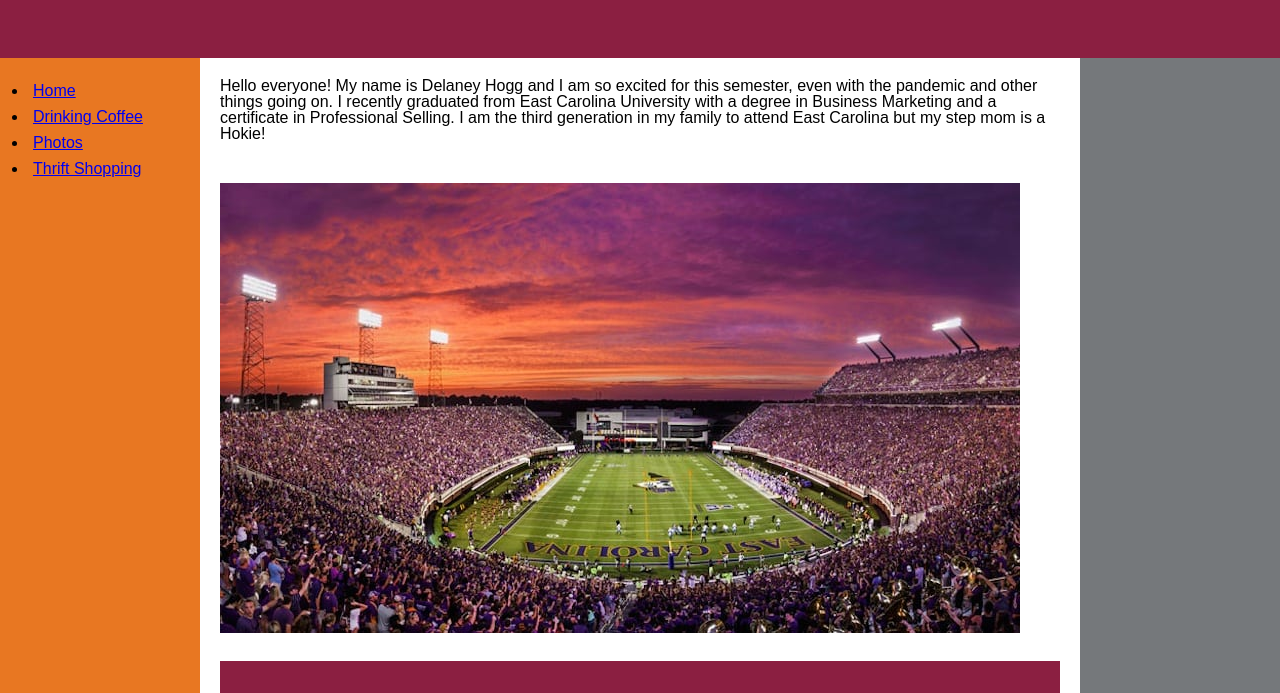
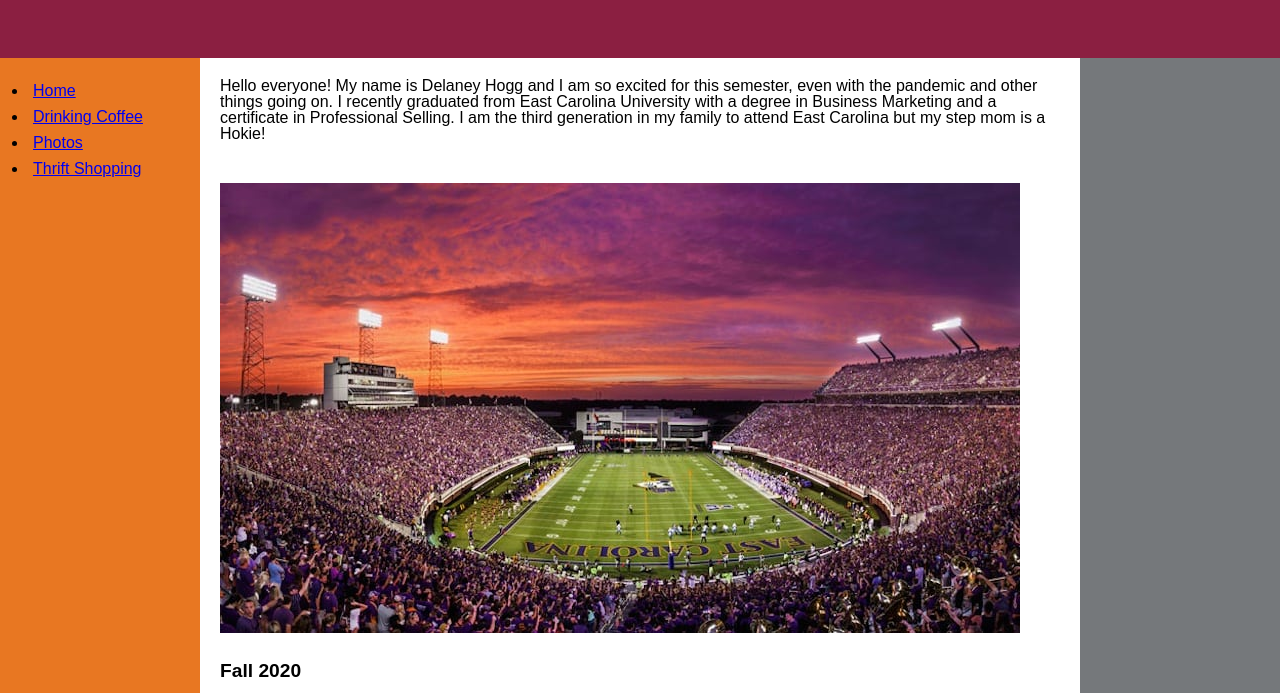
Before and after one commit to delaneyhogg/things, a plain HTML site: page index.html in a window 1280 px wide. Shown: the part 66-759 px from the top of the page. Drawn offline with Linux system fonts and the light colour scheme; a web font is replaced by a local one.

Commit message:
Update index.html

```diff
--- a/index.html
+++ b/index.html
@@ -22,7 +22,7 @@
         <p> Hello everyone! My name is Delaney Hogg and I am so excited for this semester, even with the <Strong> pandemic </Strong>and other things going on. I recently graduated from East Carolina University with a degree in Business Marketing and a certificate in Professional Selling. I am the third generation in my family to attend East Carolina but my step mom is a Hokie! </p>
         <img alt= " a picture of myself" src="East-Carolina-University-Football-NC-Living.jpg" class="responsive" alt="Sweet cat"/>
 
-            <strong>   <header> Fall 2020 </header> </strong>
+            <strong>   <h2> Fall 2020 </h2> </strong>
             <p> I am excited for this class because I already have some experience in social media and content management. I think my experiences with helping to run a website will help me find relatable experiences that could help my fellow classmates. I am currently serving as the Marketing and Social Media Graduate Assistant with Virginia Tech Rec Sports and I think this will be very relevant to what we learn this semester because I frequently work with social media and our website. </p>
 
        </main>
```
